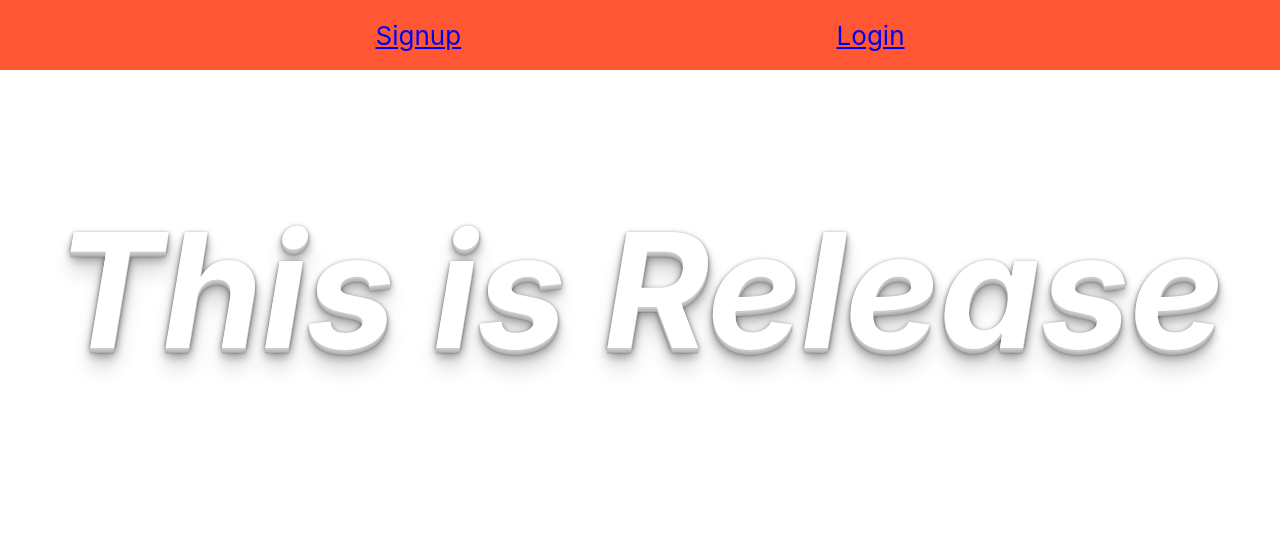
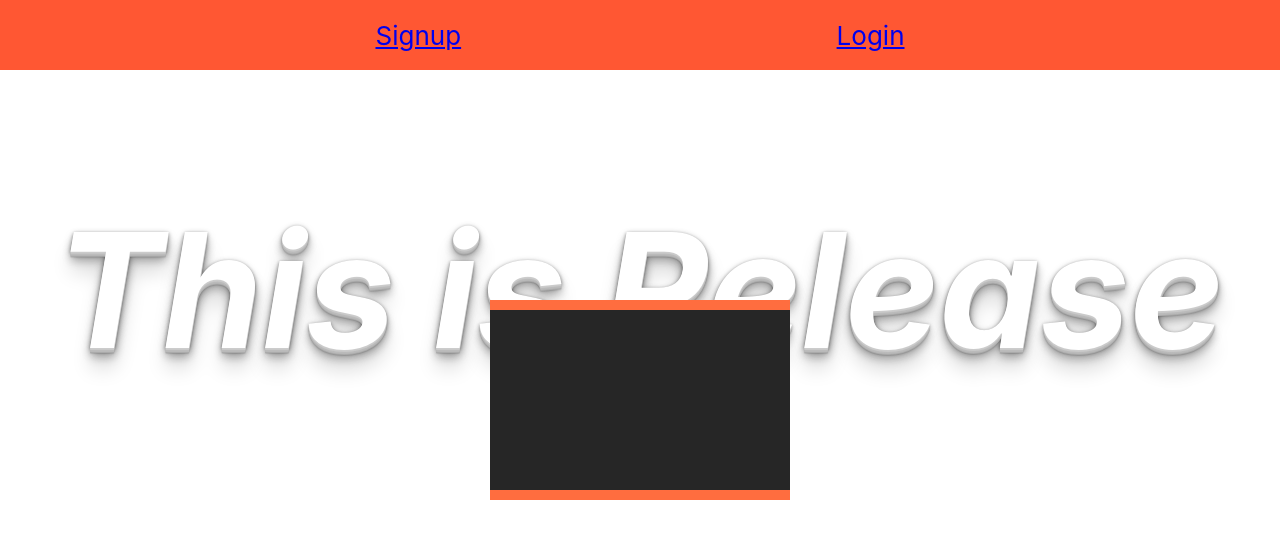
Before and after one commit to stortosa/Release, a React (Create React App) app in the folder client/: page / in a window 1280 px wide. Shown: the top 538 px of the page. Built offline with nearby package versions, Linux system fonts and the light colour scheme; no server answers; what react-pose would draw is missing.

Commit message:
doing changes

```diff
--- a/client/src/App.css
+++ b/client/src/App.css
@@ -3,6 +3,7 @@
   text-align: center;
   margin: 0;
   padding: 0;
+  overflow: hidden;
 }
 
 /* .App-logo {
@@ -403,3 +404,78 @@ img.zoomed {
     0 5px 10px rgba(0, 0, 0, 0.25), 0 10px 10px rgba(0, 0, 0, 0.2),
     0 20px 20px rgba(0, 0, 0, 0.15);
 }
+
+/*imagen inicio*/
+.fold {
+  position: absolute;
+  top: 50%;
+  left: 50%;
+  transform: translate(-50%, -50%) skewY(0deg) rotateY(0deg);
+  width: 300px;
+  height: 200px;
+  background: #262626;
+  /* background: url(); */
+  background-size: cover;
+  background-position: center;
+  border-top: 10px solid #ff6d3f;
+  border-bottom: 10px solid #ff6d3f;
+  box-sizing: border-box;
+  transition: 1s;
+}
+
+.fold:hover{
+  transform: translate(-50%, -50%) skewY(15deg) rotateY(3deg);
+
+}
+
+.fold:before {
+  content: '';
+  position: absolute;
+  width: 80%;
+  height: calc(100% +20px);
+  background: #ccc;
+  /* background: url(); */
+  background-size: cover;
+  background-position: center;
+  top: -10px;
+  left: -80%;
+  box-sizing: border-box;
+  border-top: 10px solid #ff8a65;
+  border-bottom: 10px solid #ff8a65;
+  border-left: 10px solid #ff8a65;
+  transform: perspective(1000px) skewY(-25deg) rotateY(-90deg);
+  transform-origin: right;
+  box-shadow: inset -15px 0px 15px rgba(0,0,0,0.1);
+  transition: 1s;
+}
+
+.fold:hover:before {
+  transform: perspective(1000px) skewY(-25deg) rotateY(0deg);
+
+}
+.fold:after {
+  content: '';
+  position: absolute;
+  width: 80%;
+  height: calc(100% +20px);
+  top: -10px;
+  right: -80%;
+  background: #ccc;
+  /* background: url(); */
+  background-size: cover;
+  background-position: center; /*coger de la web*/
+  border-top: 10px solid #ff8a65;
+  border-bottom: 10px solid #ff8a65;
+  border-right: 10px solid #ff8a65;
+  box-sizing: border-box;
+  transform: perspective(1000px) skewY(-25deg) rotateY(-90deg);
+  transform-origin: left;
+  box-shadow: inset 15px 0px 15px rgba(0,0,0,0.1);
+  transition: 1s;
+
+}
+
+.fold:hover:after {
+  transform: perspective(1000px) skewY(-25deg) rotateY(0deg);
+
+}
--- a/client/src/components/Home.js
+++ b/client/src/components/Home.js
@@ -3,8 +3,13 @@ import React, { Component } from 'react'
 export default class Home extends Component {
   render() {
     return (
-      <div className="home">
-        <h1>This is Release</h1>
+      <div>
+        <div className="home">
+          <h1>This is Release</h1>
+        </div>
+        <div className="fold">
+
+        </div>
       </div>
     )
   }
```
Also changed, not shown: client/src/components/Demo.js (+1 -28 lines), client/src/components/goals/GoalDetail.js (deleted, +0 -37 lines).
